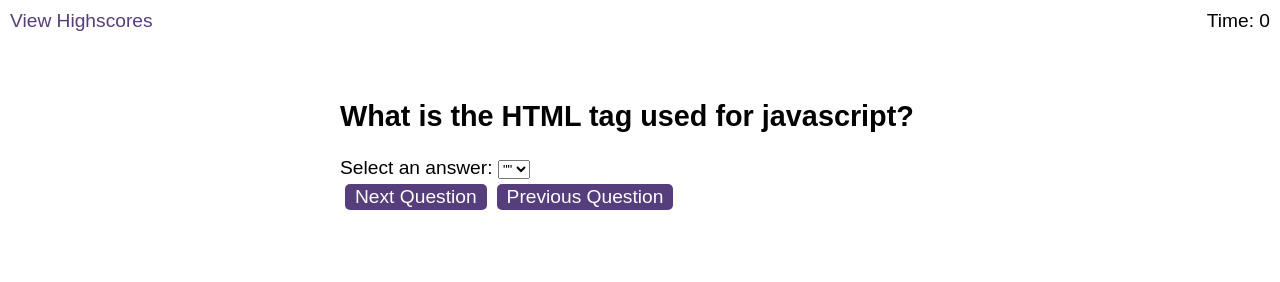
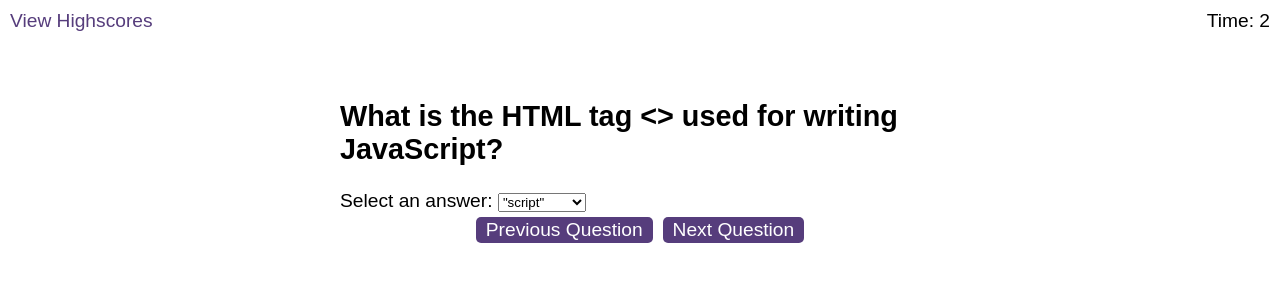
Before and after one commit to jamellknows/module6challenge, a plain HTML site: page starter/index.html in a window 1280 px wide. Both pictures are taken after a click on the button "Start Quiz". Drawn offline with Linux system fonts and the light colour scheme.

Commit message:
added a score function, finished the questions, updated the buttons

```diff
--- a/starter/assets/css/styles.css
+++ b/starter/assets/css/styles.css
@@ -87,4 +87,11 @@ li:nth-child(odd) {
   right: 10px;
 }
 
-@media screen and ()
+.center{
+  display: flex;
+  flex-direction: row-reverse;
+  justify-content: center;
+
+
+
+}
--- a/starter/assets/js/questions.js
+++ b/starter/assets/js/questions.js
@@ -6,38 +6,49 @@ let choicesEl = document.getElementById("choices")
 
 let startEl = document.getElementById("start-screen")
 let questionNumber = 1;
+const buttonsEl = document.createElement("div")
+const prevQuestionEl = document.createElement("button")
 const nextQuestionEl = document.createElement("button")
-const prevQuestionEl = document.createElement("button")
+
+let timeEl = document.getElementById("time")
+let time = 0;
+let score = 0
+
+
 const questionsObj = {
-    1:{"What is the HTML tag used for javascript?" : ["<script></script>", "<javascript></javascript>", "<function></function>","<source></source>"]},
+    1:{"What is the HTML tag <> used for writing JavaScript?" : ["script", "javascript", "function","source"]},
     2:{"What is the source tag used for?" : ["An object", "Videos", "All MultiMedia", "Images"]},
-    3:{"What is the correct way to select a child element inside a parent element in css":["parent child", "child parent", "parent > child ", "child < parent"]},
-    4:{"How do you write css media queries":["@media screen", "@query screen", "@repsonsive screen", "@screen"]},
-    5:{"What order should media queries be written if writing a max width/ height media queries ":[]},
-    6:{"Why is it best practice to use semantic elements?":["To make it easier to see the function while coding", "To make it easier to write javascript code for", "To ensure that the webpage is accessible for all users (blind/partially sighted/deaf etc)", ""]},
-    7:{"What method converts a Javascript Object to a String":["object.toString()", "Object.toString(object)", "JSON.stringify(object)", "stringify(object)"]},
-    8:{"How do you write an event listener in Javascript?":[]},
-    9:{"What attribute is not an event for an Event Listener in Javascript":[]},
-    10:{"Where do you insert the link tag for bootstrap":[]},
-    11:{"How do you display all the keys in a Javascript Object?":[]},
-    12:{"How do ":[]},
-    13:{"":[]},
-    14:{"":[]},
-    15:{"":[]},
-    16:{"":[]},
-    17:{"":[]},
-    18:{"":[]},
-    19:{"":[]},
-    20:{"":[]},
+    3:{"What is the correct way to select a child element inside of a parent element in css":["parent child", "child parent", "parent > child ", "child < parent"]},
+    4:{"How do you write css media queries":["@media screen", "@query screen", "@responsive screen", "@screen"]},
+    5:{"What order should media queries be written if writing a max width/height media queries ":["top to bottom", "bottom to top", "in any order"]},
+    6:{"Why is it best practice to use semantic elements?":["To make it easier to see the function while coding", "To make it easier to write javascript code", "To ensure that the webpage is accessible for all users (blind/partially sighted/deaf etc)", ""]},
+    7:{"What method converts a JavaScript Object to a String":["object.toString()", "Object.toString(object)", "stringify(object)", "JSON.stringify(object)" ]},
+    8:{"How do you write an event listener in JavaScript?":["function eventListener()", "eventListener(function)", "element.addEventListener()", "addEventListener(element)"]},
+    9:{"What attribute is not an event for an Event Listener in JavaScript":["click", "touch", "submit",  "keypress"]},
+    10:{"Where do you insert the link tag for bootstrap":["head", "body", "meta", "script"]},
+    11:{"How do you display all the keys in a JavaScript Object?":["Object.keysFrom(object)","Object.keys(object)", "keys(object)",  "object.getKeys()"]},
+    12:{"Which of these is not a data type in JavaScript? ":["String", "char", "Number", "BigInt"]},
+    13:{"What is the definition of hoisting in JavaScript?":["Maintaining a server over the cloud", "Moving all variable and function declarations to the top of the scope", "Calling  function inside another function", "Pulling and merging a github source into your code "]},
+    14:{"What is the difference between == and ===?":["== is numerically approximate comparison whereas === is exact", "=== is for Strings == is for Numbers", "There is no difference", "== is used to compare values === is used to compare value and type"]},
+    15:{"What is the difference between the var and let key words?":[" var is global scoped and let is function scoped", "var is function scoped and let is block scoped", "var is block scoped and let is function scoped", "var is global scoped and let is function scoped "]},
+
 
 }
+
+const answersArr = [1, 3, 3, 1, 1, 3, 4, 3, 2, 3, 3, 2, 2, 4,2]
+
 
 
 function questions()
 {
+
     startEl.style.display = "none"
     questionsEl.classList.remove("hide")
     renderQuestions()
+    var timer = setInterval(function(){
+        time++
+        timeEl.textContent =`${time}`
+    }, 1000)
 
 }
 
@@ -50,24 +61,30 @@ function renderQuestions()
     prevQuestionEl.classList.add("start")
     nextQuestionEl.classList.add("start")
     prevQuestionEl.classList.add("start")
-    questionsEl.appendChild(nextQuestionEl)
-    questionsEl.appendChild(prevQuestionEl)
-    console.log(Object.values(questionsObj[questionNumber])[0][0])
+    buttonsEl.classList.add("center")
+    questionsEl.appendChild(buttonsEl)
+    buttonsEl.appendChild(nextQuestionEl)
+    buttonsEl.appendChild(prevQuestionEl)
     let question1 = JSON.stringify(Object.values(questionsObj[questionNumber])[0][0])
-    console.log(question1)
-
+    let question2 = JSON.stringify(Object.values(questionsObj[questionNumber])[0][1])
+    let question3 = JSON.stringify(Object.values(questionsObj[questionNumber])[0][2])
+    let question4 = JSON.stringify(Object.values(questionsObj[questionNumber])[0][3])
+    Tally()
 
 
 
     questionTitleEl.textContent = `${Object.keys(questionsObj[questionNumber])}`
     choices.innerHTML =
-    `<form>
+    `
+
+
+    <form>
     <label for="answers">Select an answer:</label>
     <select name="answers" id="answers">
     <option value="1">${question1}</option>
-    <option value="2">${Object.values(questionsObj[questionNumber])[0][1]}</option>
-    <option value="3">${Object.values(questionsObj[questionNumber])[0][2]}</option>
-    <option value="4">${Object.values(questionsObj[questionNumber])[0][3]}</option>
+    <option value="2">${question2}</option>
+    <option value="3">${question3}</option>
+    <option value="4">${question4}</option>
     </select>
     </form>`
 
@@ -75,7 +92,7 @@ function renderQuestions()
 
 nextQuestionEl.addEventListener('click', function()
 {
-if(questionNumber < Object.keys(questionsObj).length)
+    if(questionNumber < Object.keys(questionsObj).length)
     {
     ++questionNumber
     renderQuestions()
@@ -84,6 +101,10 @@ if(questionNumber < Object.keys(questionsObj).length)
     else{
         renderQuestions()
     }
+    // on click get value if on last question submit button
+    // check if right answer store value summate
+
+
 
 })
 
@@ -99,3 +120,18 @@ else{
 
 }
 })
+
+function Tally()
+{
+    let e = document.getElementById("answers")
+    if(e === null){
+        return
+    }
+    let option = e.value
+    if(answersArr[questionNumber] == option)
+    {
+        score ++
+        console.log(score)
+    }
+    // check if right score against the answer
+}
```
